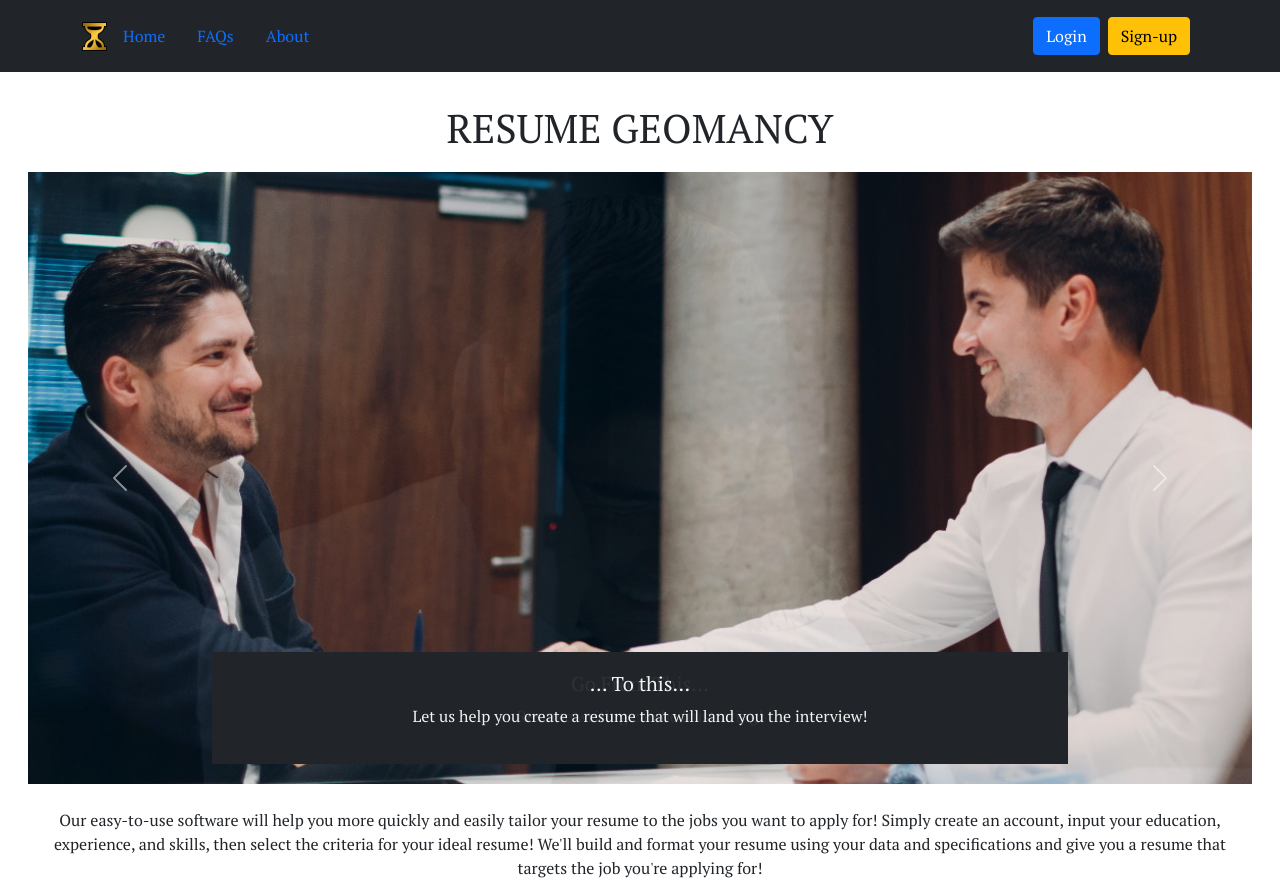
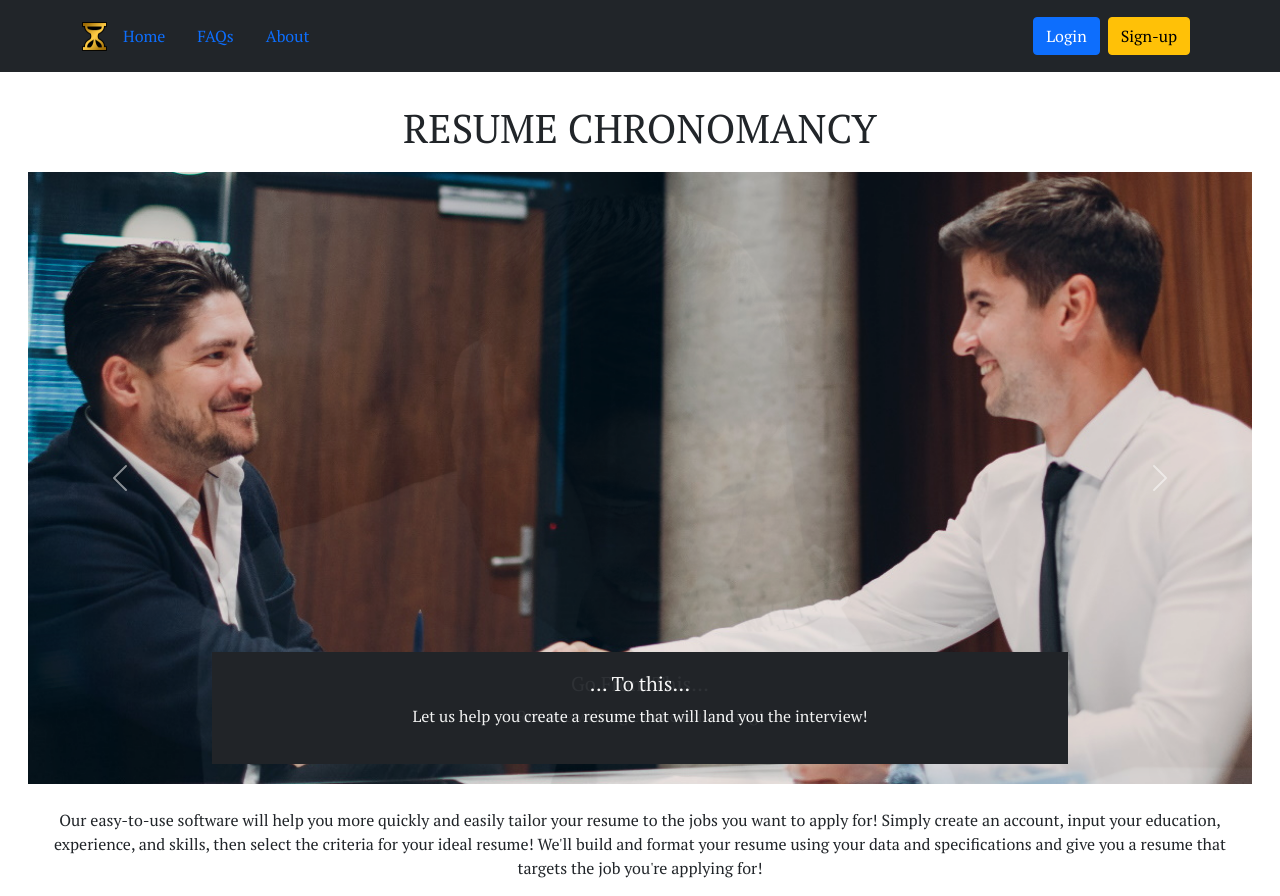
Before and after one commit to ERion42/ResumeChronomancy, a React (Create React App) app in the folder client/: page / in a window 1280 px wide. Built offline with nearby package versions, Linux system fonts and the light colour scheme; a web font is replaced by a local one; what @react-pdf/renderer would draw is missing.

Commit message:
chronomancy

```diff
--- a/client/src/pages/landingPage/index.js
+++ b/client/src/pages/landingPage/index.js
@@ -7,7 +7,7 @@ function LandingPage({ currentPage }) {
     return (
         <section className="container-fluid">
             {/* Title */}
-            <h1 className="text-center m-1 p-3">RESUME GEOMANCY</h1>
+            <h1 className="text-center m-1 p-3">RESUME CHRONOMANCY</h1>
 
             {/* This here is the carousel- It should contain a few illustrative pictures and little text blurbs */}
             <div id="carouselExampleFade" className="carousel slide carousel-fade" data-bs-ride="carousel">
```
